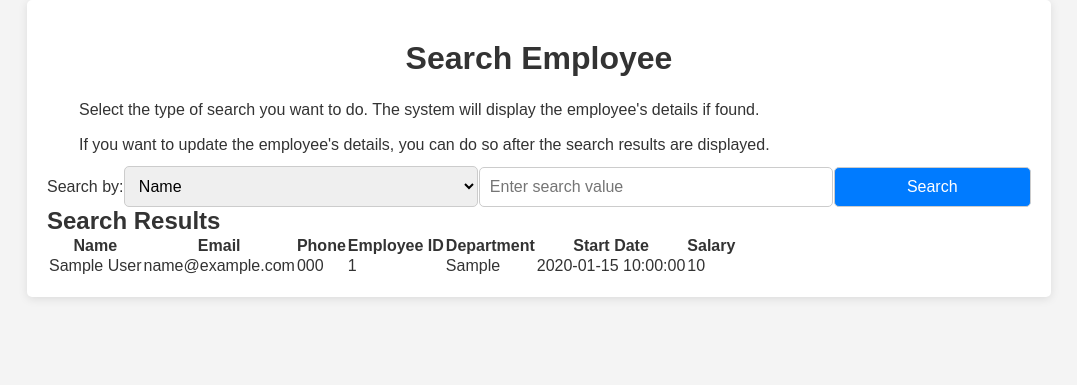
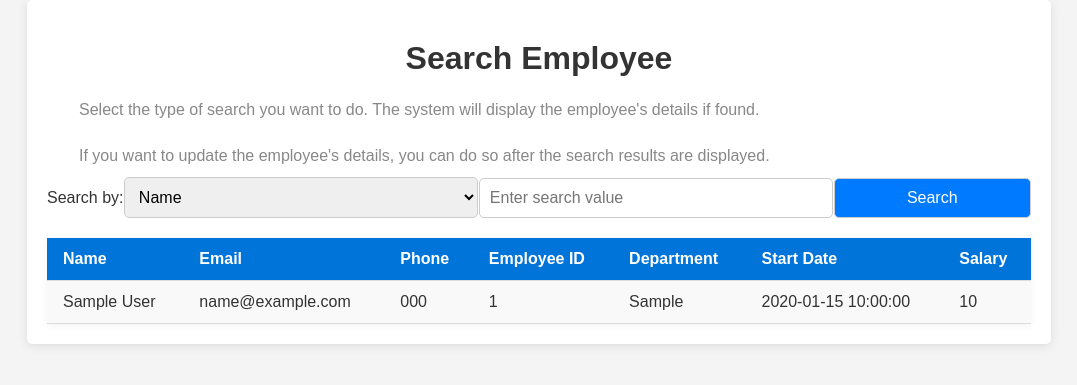
Before and after one commit to ealbanca/Employee-Management-App, a Flask app: page /search in a window 1280 px wide. Shown: the top 385 px of the page, without its empty margins (101-1178 px from the left). Run offline with Flask 3, Linux system fonts and the light colour scheme; tables that the repository leaves empty or names only in its code hold one stand-in row (values such as "Sample post").

Commit message:
Updated Search option in app.py

```diff
--- a/python/app.py
+++ b/app.py
@@ -3,7 +3,6 @@ import mysql.connector
 
 app = Flask(__name__)
 
-# Update with your MySQL credentials
 db_config = {
     'host': 'localhost',
     'user': 'root',
@@ -20,7 +19,7 @@ def add_employee():
     name = request.form['name']
     email = request.form['email']
     phone = request.form['phone']
-    employee_Id = int(request.form['employeeId'])
+    employee_id = request.form['employeeId']
     department = request.form['department']
     start_date = request.form['startDate']
     salary = request.form['salary']
@@ -31,16 +30,12 @@ def add_employee():
         INSERT INTO employees (name, email, phone, employee_id, department, start_date, salary)
         VALUES (%s, %s, %s, %s, %s, %s, %s)
     """
-    values = (name, email, phone, employee_Id, department, start_date, salary)
+    values = (name, email, phone, employee_id, department, start_date, salary)
     cursor.execute(sql, values)
     conn.commit()
     cursor.close()
     conn.close()
-    return redirect('/')
-
-if __name__ == '__main__':
-    app.run(debug=True)
-
+    return redirect('/search')
 
 @app.route('/search', methods=['GET'])
 def search_employee():
@@ -48,9 +43,10 @@ def search_employee():
     search_value = request.args.get('searchValue')
     employees = []
 
+    conn = mysql.connector.connect(**db_config)
+    cursor = conn.cursor(dictionary=True)
+
     if search_type and search_value:
-        conn = mysql.connector.connect(**db_config)
-        cursor = conn.cursor(dictionary=True)
         column_map = {
             'name': 'name',
             'email': 'email',
@@ -62,14 +58,13 @@ def search_employee():
         sql = f"SELECT * FROM employees WHERE {column} LIKE %s"
         cursor.execute(sql, (f"%{search_value}%",))
         employees = cursor.fetchall()
-        cursor.close()
-        conn.close()
-    elif not search_type and not search_value:
-        conn = mysql.connector.connect(**db_config)
-        cursor = conn.cursor(dictionary=True)
+    else:
         cursor.execute("SELECT * FROM employees")
         employees = cursor.fetchall()
-        cursor.close()
-        conn.close()
 
+    cursor.close()
+    conn.close()
     return render_template('searchemployee.html', employees=employees)
+
+if __name__ == '__main__':
+    app.run(debug=True)
--- a/static/styles/style.css
+++ b/static/styles/style.css
@@ -144,3 +144,38 @@ body {
 #searchForm button:hover {
     background-color: #0056b3;
 }
+
+/* Search Results Styles */
+table {
+    width: 100%;
+    border-collapse: collapse;
+    margin-top: 20px;
+    background: #fff;
+    box-shadow: 0 2px 8px rgba(0, 0, 0, 0.05);
+}
+
+th,
+td {
+    padding: 12px 16px;
+    border-bottom: 1px solid #ddd;
+    text-align: left;
+}
+
+th {
+    background-color: #0074D9;
+    color: #fff;
+    font-weight: bold;
+}
+
+tr:nth-child(even) {
+    background-color: #f9f9f9;
+}
+
+tr:hover {
+    background-color: #e6f7ff;
+}
+
+p {
+    color: #888;
+    margin-top: 20px;
+}
--- a/templates/searchemployee.html
+++ b/templates/searchemployee.html
@@ -29,9 +29,7 @@
                 <button type="submit">Search</button>
             </form>
         </section>
-        {% if employees is defined %}
-        <section>
-            <h2>Search Results</h2>
+
         {% if employees %}
         <table>
             <tr>
@@ -58,8 +56,6 @@
         {% else %}
         <p>No employees found.</p>
         {% endif %}
-        </section>
-        {% endif %}
     </main>
 </body>
 
```
Lines whose indentation alone changed are shown as unchanged.
